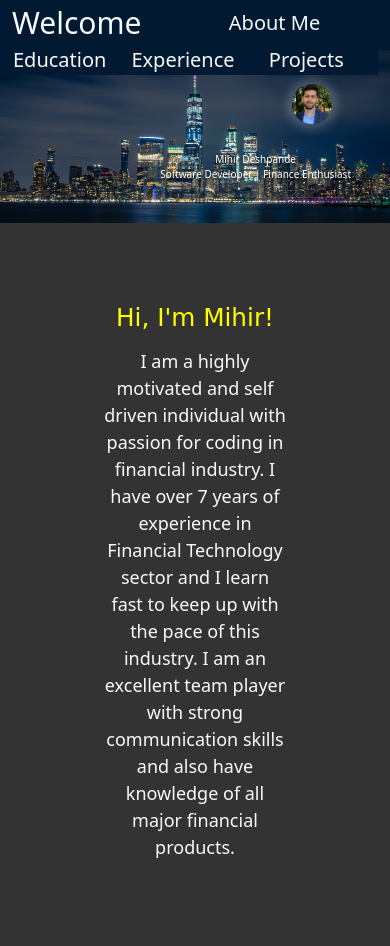
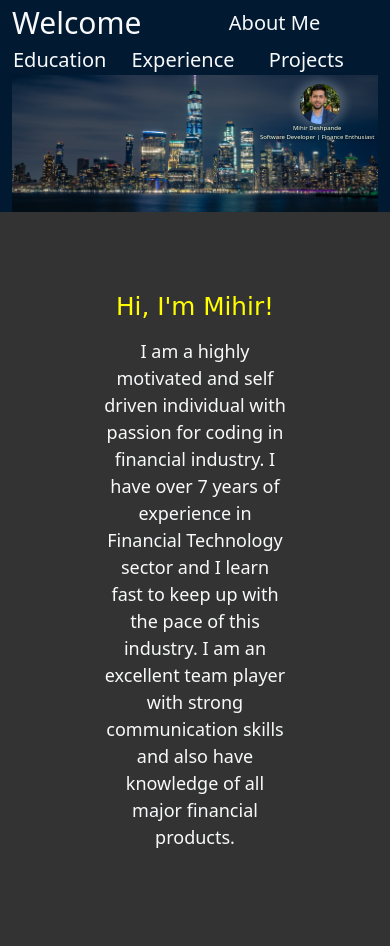
Before and after one commit to mihirdeshpande/mihir-portfolio, a Flask app: page / in a window 390 px wide. Shown: the top 946 px of the page. Run offline with Flask 3, Linux system fonts and the light colour scheme; some libraries are stand-ins or nearby versions.

Commit message:
Aligned headshot and headshot intro. Does not work perpectly for mobile

```diff
--- a/static/css/main_style.css
+++ b/static/css/main_style.css
@@ -65,33 +65,46 @@ p {
   justify-content: center;
 }
 
-.overlay-text {
-    position: absolute;
-    top: 40%; /* Adjust the position of the text vertically */
-    right: 10%; /* Adjust the position of the text horizontally */
-
-    font-size: 16px; /* Adjust the font size as needed */
-    color: white; /* Adjust the text color */
-    text-shadow: 1px 1px 3px rgba(0, 0, 0, 0.5); /* Optional: Add shadow to the text */
+.headshot-intro{
+  color: lightgoldenrodyellow;
+  font-size: 18px;
 }
 
-.circularimage {
-    position: absolute;
-    top: 10%; /* Adjust the position of the overlay image vertically */
-    right: 15%; /* Adjust the position of the overlay image horizontally */
-    border-radius: 100px;
-    box-shadow: 0 0 10px 5px rgba(255,255,255,.2);
-    height:200px;
+.overlay-div{
+  position: absolute;
+  top: 10%; /* Adjust the position of the text vertically */
+  right: 8%; /* Adjust the position of the text horizontally */
+  text-shadow: 1px 1px 3px rgba(0, 0, 0, 0.5); /* Optional: Add shadow to the text */
+  justify-content: center !important;
+  align-items: center !important;
+}
+
+.circular-image {
+    justify-content: center !important;
+    align-items: center !important;
+    border-radius: 100px !important;
+    box-shadow: 0 0 10px 5px rgba(255,255,255,.2) !important;
+    height:200px !important;
+    margin-left: 50px;
 }
 
 @media (max-width: 768px) {
-            .overlay-text {
-                font-size: 10px; /* Adjust font size for smaller screens */
-                top: 18%;
-                right: 10%;
+            .overlay-div{
+                position: absolute;
+                top: 10%; /* Adjust the position of the text vertically */
+                right: 4%; /* Adjust the position of the text horizontally */
+                text-shadow: 1px 1px 3px rgba(0, 0, 0, 0.5); /* Optional: Add shadow to the text */
+                justify-content: center !important;
+                align-items: center !important;
+              }
+
+            .circular-image {
+              margin-left: 40px;
+              height:40px !important;
             }
 
-            .circularimage {
-              height:40px;
-            }
+            .headshot-intro{
+                color: lightgoldenrodyellow;
+                font-size: 6px;
+              }
         }
--- a/templates/home.html
+++ b/templates/home.html
@@ -34,11 +34,11 @@
   <div style="height:50px; background-color:#011931;"></div>
 
   <!-- Image -->
-  <div>
+  <div class="container-fluid" style="background-color:#011931;">
     <img src="static/images/nyc1.jpg" class="img-fluid" alt="...">
-    <img class="overlay-image circularimage" src="static/images/headshot.jpg" alt="Overlay Image">
-    <div>
-      <p class="overlay-text text-center">
+    <div class="overlay-div">
+      <img class="img-fluid circular-image" src="static/images/headshot.jpg" alt="Headshot Image">
+      <p class="text-center headshot-intro">
         Mihir Deshpande <br>
         Software Developer | Finance Enthusiast
       </p>
```
